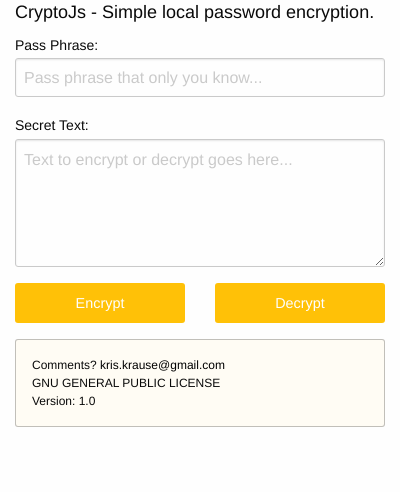
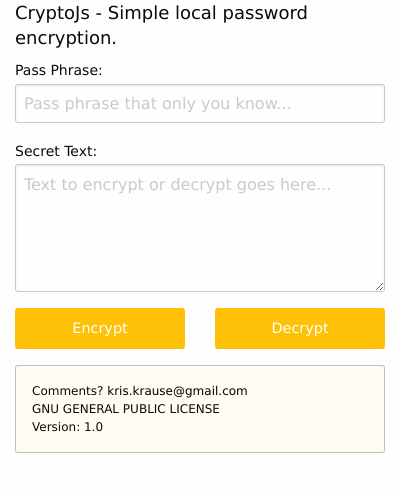
Before and after one commit to dragthor/cryptojs, an Electron app: page index.html in a window 400 px wide. Drawn offline with Linux system fonts and the light colour scheme.

Commit message:
font family

```diff
--- a/css/app.css
+++ b/css/app.css
@@ -1,3 +1,12 @@
+/* Mac, Win, Ubuntu, Linux, Default, Worse-case */
+body {
+    font-family: "Lucida Grande", "Segoe UI", "Ubuntu", "Cantarell", "Arial", sans-serif;
+}
+
+h1, h2, h3, h4, h5, h6 {
+    font-family: "Lucida Grande", "Segoe UI", "Ubuntu", "Cantarell", "Arial", sans-serif !important;
+}
+
 #txtInput {
     height: 8rem;
 }
```
